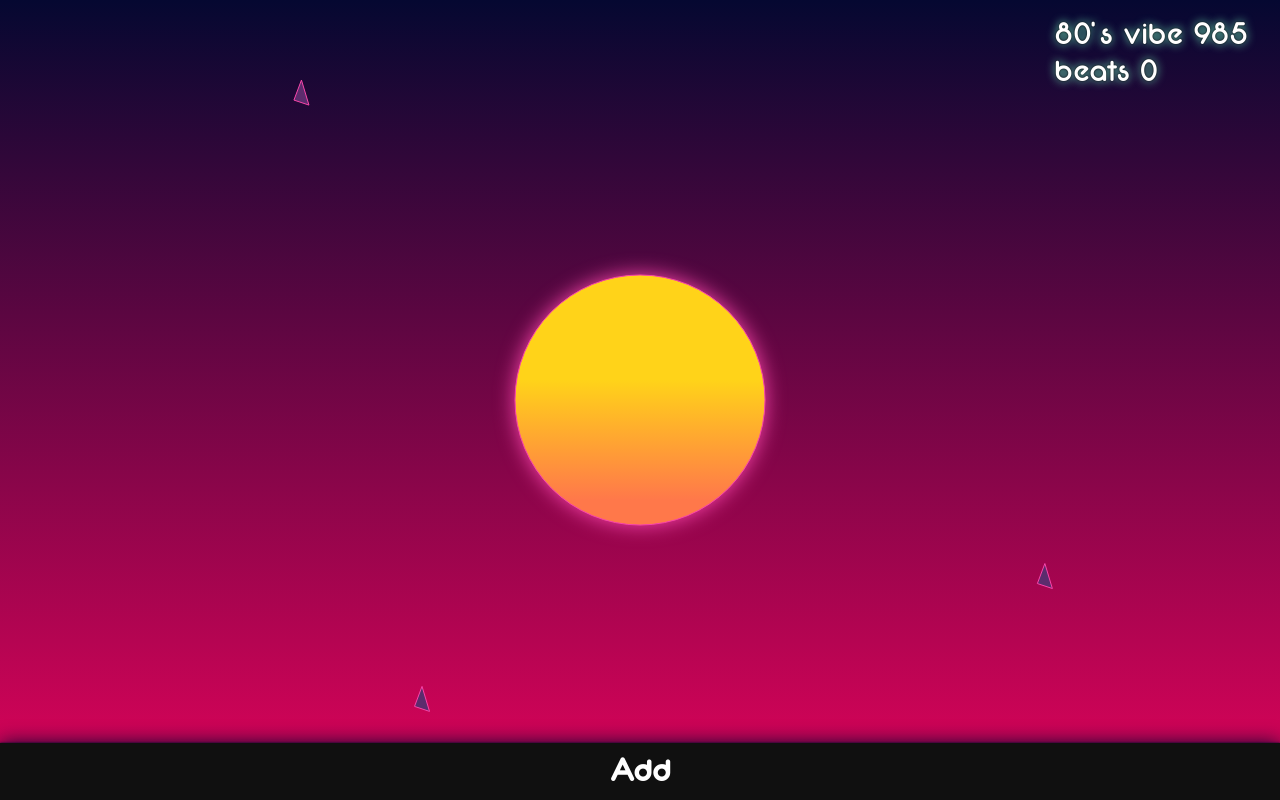
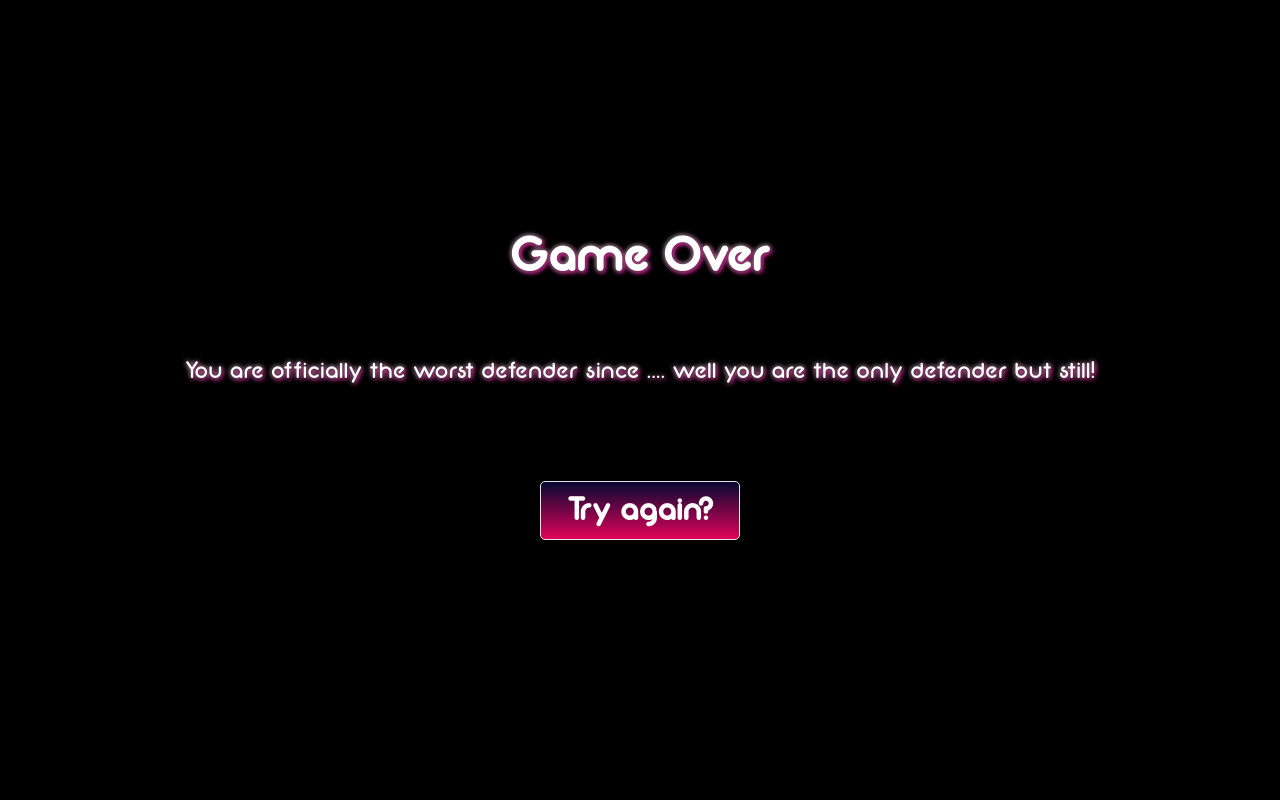
Before and after one commit to LisaSchuh/cac-td-poc, a React (Create React App) app: page / in a window 1280 px wide. Built offline with nearby package versions, Linux system fonts and the light colour scheme.

Commit message:
added gameover screen

```diff
--- a/public/index.html
+++ b/public/index.html
@@ -63,6 +63,7 @@
     <noscript>You need to enable JavaScript to run this app.</noscript>
     <div id="container"></div>
     <div id="root"></div>
+    <div id="gameover"></div>
     <!--
       This HTML file is a template.
       If you open it directly in the browser, you will see an empty page.
--- a/src/Level.tsx
+++ b/src/Level.tsx
@@ -11,8 +11,12 @@ import { doStatusCommunication } from "./systems/statusCommunication";
 import { doInput } from "./systems/input";
 import { EEnemySpawner } from "./entities/enemieSpawner";
 import { addObject } from "./general/engine";
+import ReactDOM from "react-dom";
+import React from "react";
+import GameOver from "./ui/gameover";
 
-let prevGameState: GameState = {
+function getInitGameState(): GameState {
+  const initGameState = {
     collisions: {},
     input: {
       mouseClicked: false,
@@ -20,17 +24,18 @@ let prevGameState: GameState = {
     },
     tFrame: performance.now(),
     crystals: 0,
-  health: 1000,
+    health: 10,
     gameObjects: {},
     toDelete: [],
   };
+  return JSON.parse(JSON.stringify(initGameState));
+}
+let prevGameState: GameState = getInitGameState();
 
-let init = false;
 export const levelSetup = () => {
   addObject(prevGameState.gameObjects, EInnerSanctuary(), "innerSanctuary");
   addObject(prevGameState.gameObjects, EPlayer(), "player");
   addObject(prevGameState.gameObjects, EEnemySpawner());
-  init = true;
 };
 
 let animationFrameId = 0;
@@ -38,9 +43,18 @@ export const levelStop = () => {
   window.cancelAnimationFrame(animationFrameId);
 };
 
+function restart() {
+  prevGameState = getInitGameState();
+  levelSetup();
+  ReactDOM.unmountComponentAtNode(
+    document.getElementById("gameover") as Element
+  );
+  levelStart(Date.now());
+}
 export function levelStart(tFrame: number) {
+  if (handleGameOver()) return;
+
   animationFrameId = window.requestAnimationFrame(levelStart);
-  if (init) {
   let gameState: GameState = {
     collisions: {},
     input: {
@@ -65,4 +79,17 @@ export function levelStart(tFrame: number) {
 
   prevGameState = gameState;
 }
+
+function handleGameOver(): boolean {
+  if (prevGameState.health <= 0) {
+    levelStop();
+    ReactDOM.render(
+      <React.StrictMode>
+        <GameOver onRestart={restart} />
+      </React.StrictMode>,
+      document.getElementById("gameover")
+    );
+    return true;
   }
+  return false;
+}
--- a/src/entities/player.tsx
+++ b/src/entities/player.tsx
@@ -11,7 +11,6 @@ export const EPlayer = (): GameObject => {
     },
     logic: function (id: string, state: GameState) {
       this.physics.position = state.input.mousePosition;
-      console.log(this.physics.position.x);
       return state;
     },
     type: "PLAYER",
--- a/src/index.tsx
+++ b/src/index.tsx
@@ -14,11 +14,10 @@ document.addEventListener(
   "DOMContentLoaded",
   () => {
     levelSetup();
+    levelStart(Date.now());
   },
   false
 );
-
-levelStart(Date.now());
 
 ReactDOM.render(
   <React.StrictMode>
--- /dev/null
+++ b/src/ui/gameover.css
@@ -0,0 +1,40 @@
+.gameover {
+  position: absolute;
+  top: 0;
+  left: 0;
+  right: 0;
+  bottom: 0;
+  background-color: black;
+  display: flex;
+  flex-direction: column;
+  justify-content: center;
+}
+
+.gameover .gameover__text {
+  color: rgba(255, 255, 255, 1);
+  text-shadow: 0 0 2px rgba(0, 0, 0, 1), 0 0 10px #72f1b8ff;
+  text-shadow: 0 0 2px #100c0f, 2px 2px 5px #dc078ee0, 0 0 5px white;
+  font-family: "neon80s";
+  font-size: 1.5em;
+  opacity: 1;
+  text-align: center;
+  height: 1.5em;
+}
+.gameover .gameover__text--big {
+  font-size: 3em;
+}
+
+.gameover .gameover__button {
+  padding: 10px 20px;
+  font-weight: bold;
+  font-size: 2em;
+  color: white;
+  font-family: "neon80s";
+  flex: 0 0 auto;
+  width: 200px;
+  align-self: center;
+  margin: 2em;
+  border-radius: 5px;
+  border: 1px solid #e3e3e3;
+  background: linear-gradient(to bottom, #050831 0%, #e1035a);
+}
--- /dev/null
+++ b/src/ui/gameover.tsx
@@ -0,0 +1,23 @@
+import "./gameover.css";
+import React from "react";
+
+interface IGameOverProps {
+  onRestart: () => void;
+}
+
+function GameOver(props: IGameOverProps) {
+  return (
+    <div className="gameover">
+      <h1 className="gameover__text gameover__text--big">Game Over</h1>
+      <p className="gameover__text">
+        You are officially the worst defender since .... well you are the only
+        defender but still!
+      </p>
+      <button className="gameover__button" onClick={props.onRestart}>
+        Try again?
+      </button>
+    </div>
+  );
+}
+
+export default GameOver;
--- a/src/ui/hud.tsx
+++ b/src/ui/hud.tsx
@@ -14,7 +14,7 @@ export interface IHudButton {
 function Hud() {
   const [buttonToggleState, setButtonToggleState] = useState<boolean[]>([]);
   const [crystals, setCrystals] = useState<number>(0);
-  const [health, setHealth] = useState<number>(1000);
+  const [health, setHealth] = useState<number>(10);
 
   const actionBar: IHudButton[] = [
     {
```
Lines whose indentation alone changed are shown as unchanged.
